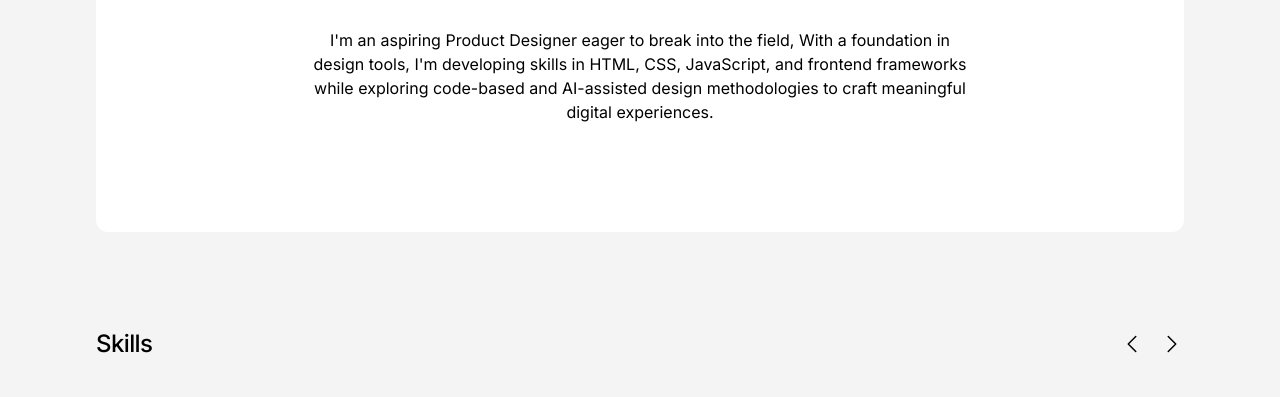
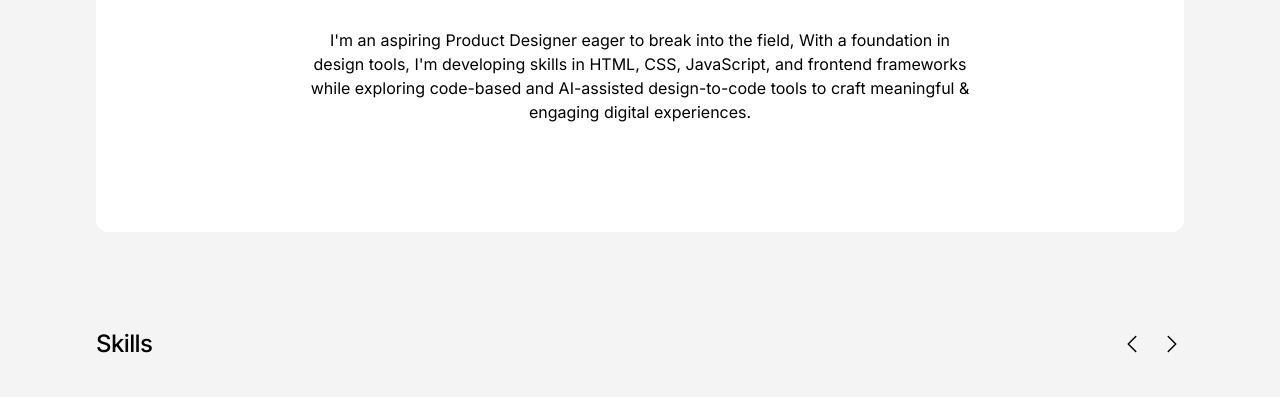
Before and after one commit to brandon-gebert/about-me, a website: page index.html in a window 1280 px wide. Shown: the part 378-775 px from the top of the page. Drawn offline with Linux system fonts and the light colour scheme.

Commit message:
Updated /assets folder and index.html

```diff
--- a/index.html
+++ b/index.html
@@ -183,8 +183,8 @@
             I'm an aspiring Product Designer eager to break into the field, With
             a foundation in design tools, I'm developing skills in HTML, CSS,
             JavaScript, and frontend frameworks while exploring code-based and
-            AI-assisted design methodologies to craft meaningful digital
-            experiences.
+            AI-assisted design-to-code tools to craft meaningful & engaging
+            digital experiences.
           </p>
         </section>
         <!-- End of Hero Section -->
```
Also changed, not shown: 1 other file.
